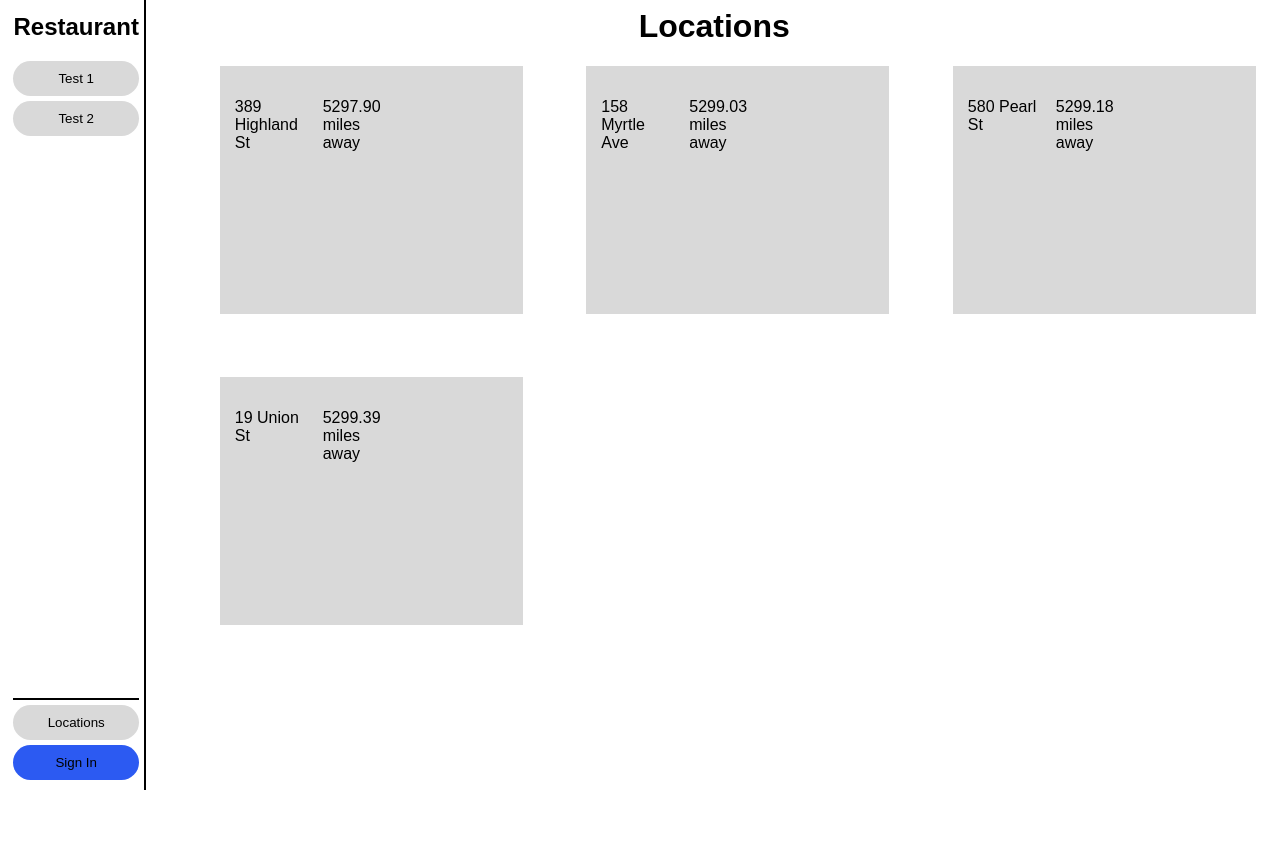
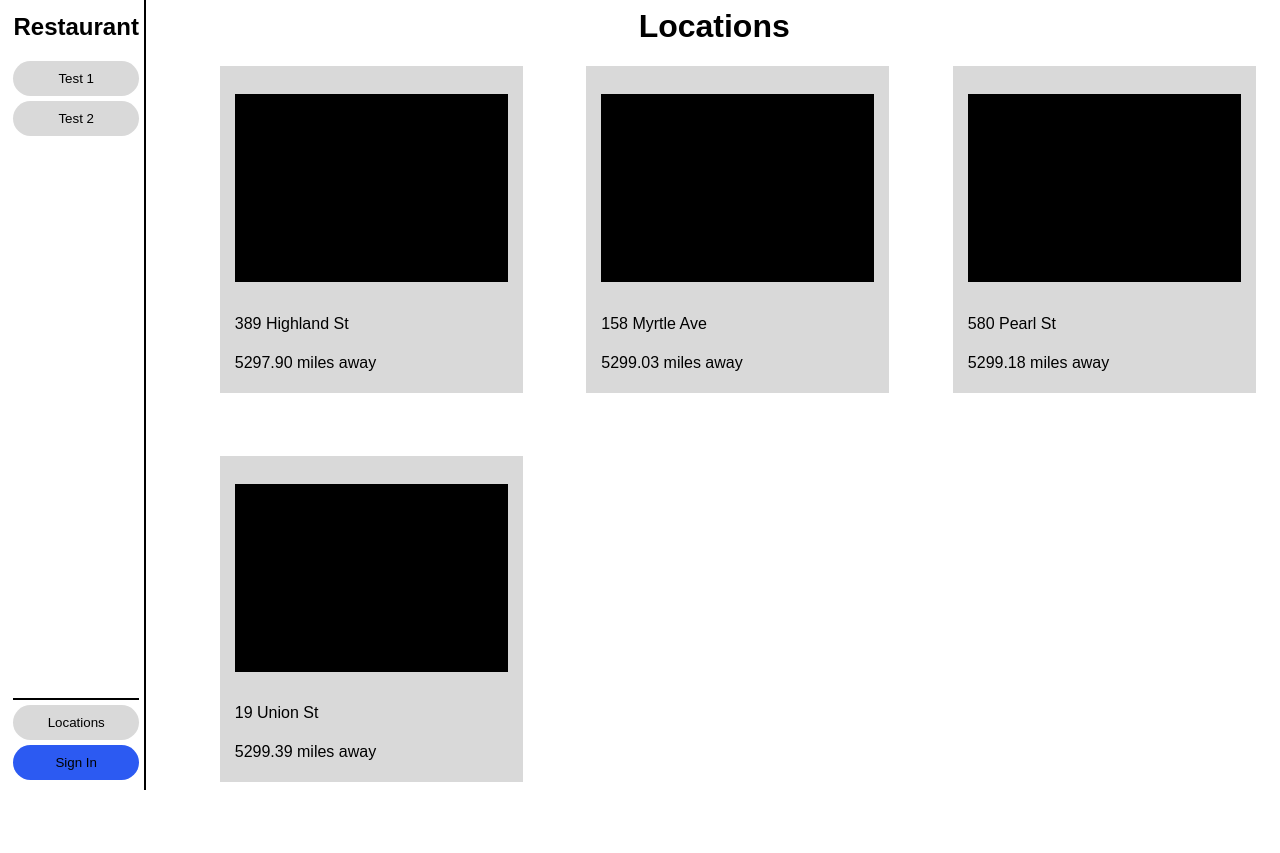
Before and after one commit to nmalicki/restaurant, a PHP site: page /locations.php in a window 1280 px wide. Before the commit the page ends 790 px from the top, so only its background shows below. Run offline with PHP 8.4, Linux system fonts and the light colour scheme; data comes from the database, SQL or seed files in the repository; data that the repository does not hold is empty; a map, chart or similar area stays blank.

Commit message:
fixed the styles for locations modules

```diff
--- a/customer/location.css
+++ b/customer/location.css
@@ -10,25 +10,30 @@ Click nbfs://nbhost/SystemFileSystem/Templates/Other/CascadeStyleSheet.css to ed
     display: inline;
 }
 
-iFrame .map{
-    width: 30%;
+div .mapDiv{
+    width: 90%;
     height: 60%;
     margin: 5%;
+    margin-bottom: 0;
     border: 0;
     background-color: black;
 }
 
-div .aLocation{
+.aLocationDiv{
     margin-left: 5%;
     margin-bottom: 5%;
-    height: 30%;
+    height: 40%;
     width: 24%;
     padding-top: 1%;
     background-color: var(--background);
     display: inline flex;
+    flex-wrap: wrap;
 }
 
-p .aLocation{
+p.aLocation{
     width: 100%;
-    margin: 5%
+    height: 2%;
+    margin: 0;
+    margin-left: 5%;
+    display: flex;
 }
--- a/shared/scripts.js
+++ b/shared/scripts.js
@@ -78,11 +78,13 @@ function locationElementMaker(){
     for (i = 0; i < jsonLocations.length; i++){
         thisLocation = jsonLocations[i];
         let div = document.createElement("div");
-        div.className = "aLocation";
+        div.className = "aLocationDiv";
 
-        let map = document.createElement("iFrame");
-        map.className = "map";
-        //div.appendChild(map);
+        let mapDiv = document.createElement("div");
+        mapDiv.className = "mapDiv";
+        div.appendChild(mapDiv);
+
+
 
         let address = document.createElement("p");
         address.innerHTML = thisLocation[1];
```
